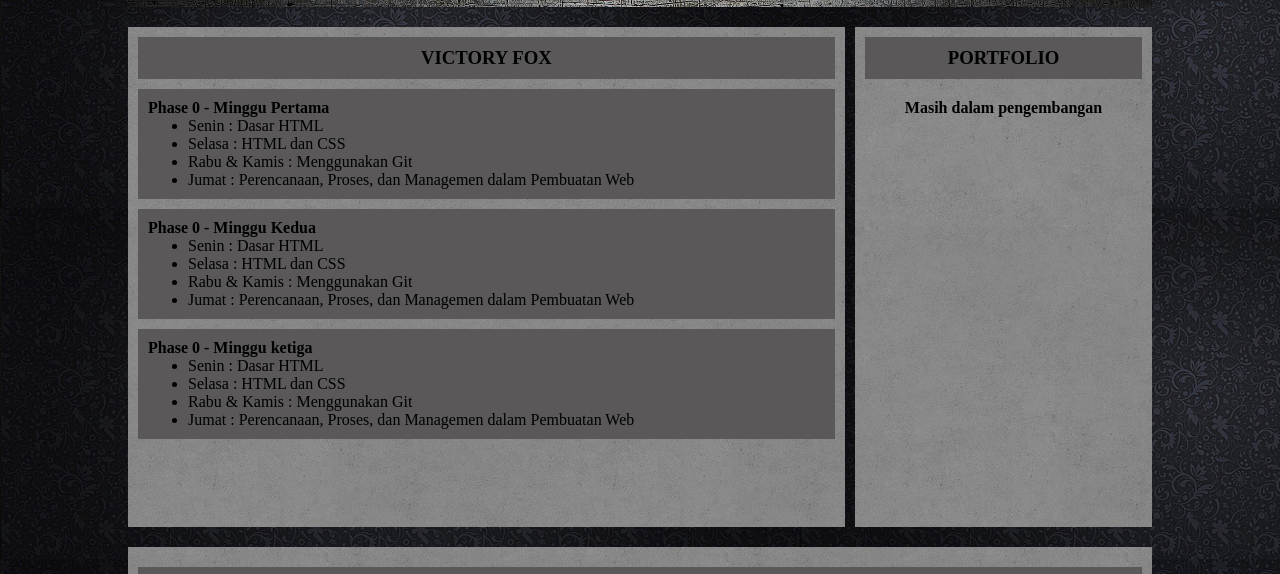
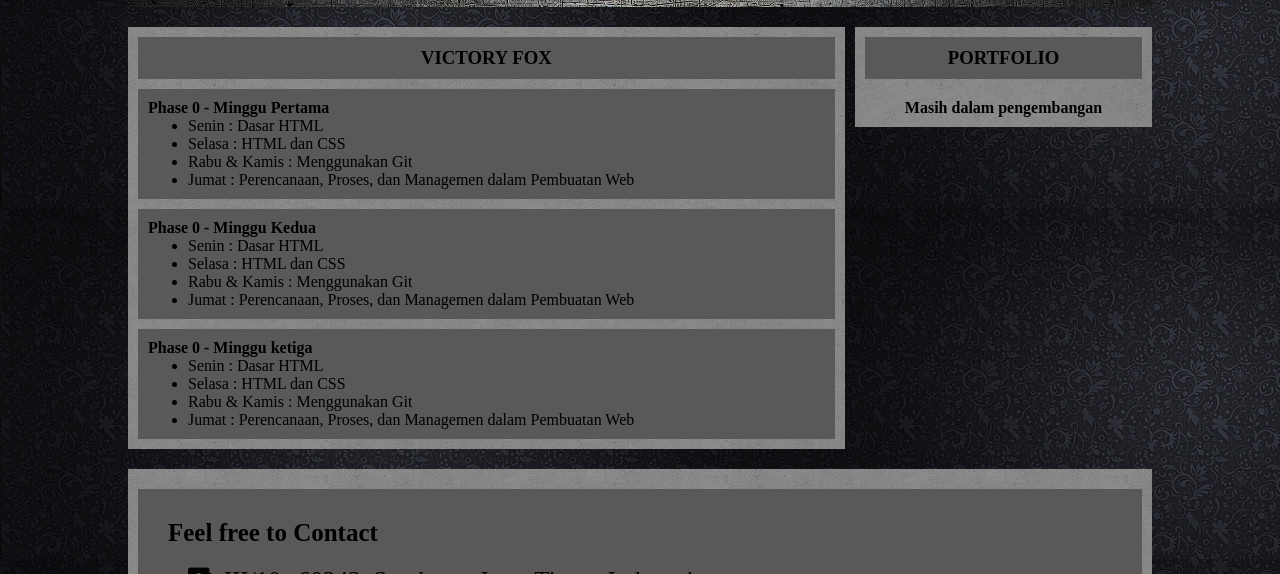
Before and after one commit to franshiro/franshiro.github.io-, a plain HTML site: page index.html in a window 1280 px wide. Shown: the part 143-717 px from the top of the page. Drawn offline with Linux system fonts and the light colour scheme.

Commit message:
hapus height pada section

```diff
--- a/asset/css/style.css
+++ b/asset/css/style.css
@@ -48,7 +48,6 @@ section{
 #homesection{
     float:left;
     width: 70%;
-    height: 500px;
 
 }
 #homesection h3{
@@ -66,7 +65,6 @@ section{
 #portfoliosection{
     float: right;
     width: 29%;
-    height: 500px;
 }
 
 #portfoliosection h3{
```
